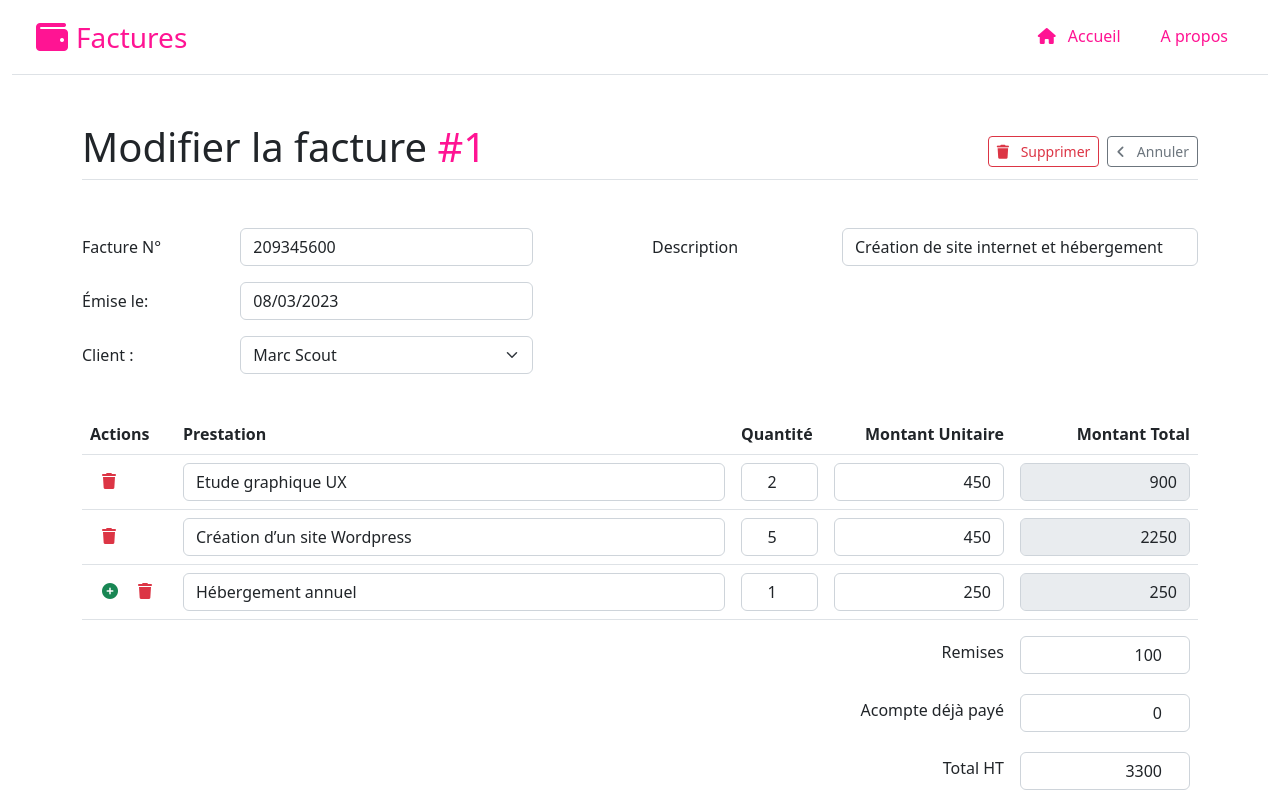
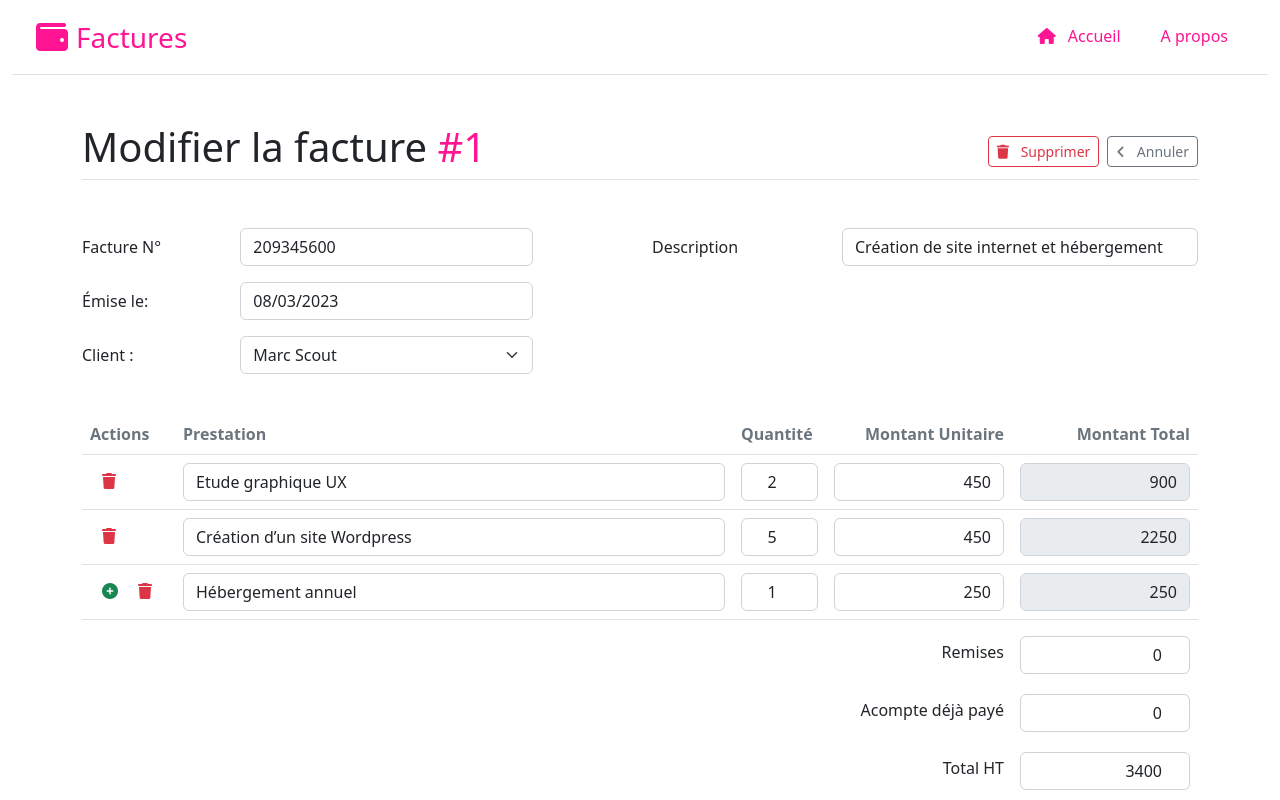
Before and after one commit to RomainAROLDI/vue-js-bill-app, a Vue app: page /bill/1 in a window 1280 px wide. Shown: the top 800 px of the page. Built offline with nearby package versions, Linux system fonts and the light colour scheme.

Commit message:
Create bill store

```diff
--- a/package.json
+++ b/package.json
@@ -13,6 +13,7 @@
     "@fortawesome/fontawesome-free": "^6.4.0",
     "bootstrap": "^5.2.3",
     "font-awesome": "^4.7.0",
+    "lodash.clonedeep": "^4.5.0",
     "pinia": "^2.0.32",
     "vue": "^3.2.47",
     "vue-router": "^4.1.6"
--- a/src/components/BillList.vue
+++ b/src/components/BillList.vue
@@ -3,6 +3,7 @@
         <thead>
             <slot name="head">
                 <tr>
+                    <th scope="col">#</th>
                     <th scope="col">Date</th>
                     <th scope="col">Description</th>
                     <th scope="col">Numéro</th>
--- a/src/components/BillListItem.vue
+++ b/src/components/BillListItem.vue
@@ -3,6 +3,7 @@
         <td>{{ bill.id }}</td>
         <td>{{ bill.date }}</td>
         <td>{{ bill.description }}</td>
+        <td>{{ bill.billnum }}</td>
         <td>{{ bill.client.firstName }} {{ bill.client.lastName }} ({{ bill.client.companyName }})</td>
         <td>{{ bill.totalHT.toFixed(2).replace('.', ',') }} € HT</td>
         <td>{{ bill.totalTTC.toFixed(2).replace('.', ',') }} € TTC</td>
--- /dev/null
+++ b/src/interfaces/billInterface.js
@@ -0,0 +1,21 @@
+import prestationInterface from "@/interfaces/prestationInterface";
+
+const date = new Date().toLocaleDateString('fr-FR', {
+    day: 'numeric',
+    month: 'numeric',
+    year: 'numeric'
+});
+
+export default {
+    id: -1,
+    billnum: 0,
+    description: '',
+    date: date,
+    client: {},
+    prestations: [{...prestationInterface}],
+    discount: 0.0,
+    paid: 0.0,
+    totalHT: 0,
+    tva: 20,
+    totalTTC: 0
+}
--- /dev/null
+++ b/src/stores/bill.js
@@ -0,0 +1,141 @@
+import {defineStore} from "pinia";
+import billInterface from "@/interfaces/billInterface";
+import cloneDeep from "lodash.clonedeep";
+
+const useBillStore = defineStore('bill', {
+    state() {
+        return {
+            bill: {},
+            bills: [
+                {
+                    id: 1,
+                    billnum: 209345600,
+                    description: 'Création de site internet et hébergement',
+                    date: '08/03/2023',
+                    client: {
+                        idclient: 1,
+                        firstName: 'Marc',
+                        lastName: 'Scout',
+                        companyName: 'Lumon Industries'
+                    },
+                    prestations: [
+                        {
+                            description: 'Etude graphique UX',
+                            qty: 2,
+                            price: 450.0
+                        },
+                        {
+                            description: 'Création d’un site Wordpress',
+                            qty: 5,
+                            price: 450.0
+                        },
+                        {
+                            description: 'Hébergement annuel',
+                            qty: 1,
+                            price: 250.0
+                        }
+                    ],
+                    discount: 0.0,
+                    paid: 0.0,
+                    totalHT: 3400,
+                    tva: 20,
+                    totalTTC: 4080
+                },
+                {
+                    id: 2,
+                    billnum: 209345601,
+                    description: 'Prestation de formation',
+                    date: '15/03/2023',
+                    client: {
+                        idclient: 2,
+                        firstName: 'Harry',
+                        lastName: 'Potter',
+                        companyName: 'Poudlard & Co.'
+                    },
+                    prestations: [
+                        {
+                            description: 'Apprentissage du maniement de la bagette',
+                            qty: 1,
+                            price: 450.0
+                        },
+                        {
+                            description: 'Permis de balais',
+                            qty: 2,
+                            price: 450.0
+                        },
+                        {
+                            description: 'Leçon de sort d’abondance',
+                            qty: 2,
+                            price: 450.0
+                        }
+                    ],
+                    discount: 0.0,
+                    paid: 0.0,
+                    totalHT: 2250,
+                    tva: 20,
+                    totalTTC: 2700
+                },
+                {
+                    id: 3,
+                    billnum: 20945321,
+                    description: 'Création de site internet et hébergement',
+                    date: '31/03/2023',
+                    client: {
+                        idclient: 1,
+                        firstName: 'Luc',
+                        lastName: 'Skywalker',
+                        companyName: 'Ordre des Jedi'
+                    },
+                    prestations: [
+                        {
+                            description: 'Etude graphique UX',
+                            qty: 2,
+                            price: 450.0
+                        },
+                        {
+                            description: 'Création d’un site Wordpress',
+                            qty: 5,
+                            price: 450.0
+                        },
+                        {
+                            description: 'Hébergement annuel',
+                            qty: 1,
+                            price: 250.0
+                        }
+                    ],
+                    discount: 0.0,
+                    paid: 0.0,
+                    totalHT: 3400,
+                    tva: 20,
+                    totalTTC: 4080
+                }
+            ]
+        }
+    },
+    getters: {
+        totalBills: (state) => state.bills.length
+    },
+    actions: {
+        createBill() {
+            this.$patch({bill: cloneDeep(billInterface)});
+        },
+        updateBill(id) {
+            const billToEdit = this.bills.find((bill) => bill.id == id);
+            this.$patch({bill: cloneDeep(billToEdit)});
+        },
+        saveBill(bill) {
+            if (bill.id && bill.id > 0) {
+                const billIndexToSave = this.bills.findIndex((b) => b.id == bill.id);
+                this.bills[billIndexToSave] = cloneDeep(bill);
+            } else {
+                this.bills.push(cloneDeep({...bill, id: this.bills.length + 1}));
+            }
+        },
+        deleteBill(id) {
+            const billIndexToDelete = this.bills.findIndex((bill) => bill.id == id);
+            this.bills.splice(billIndexToDelete, 1);
+        }
+    }
+});
+
+export {useBillStore};
--- a/src/views/BillView.vue
+++ b/src/views/BillView.vue
@@ -6,7 +6,13 @@
                 <span v-if="!isNewBill" class="text-primary">#{{ id }}</span>
             </h1>
             <div class="d-flex gap-2">
-                <BButton v-if="!isNewBill" size="sm" variant="outline-danger" icon-left="trash">
+                <BButton
+                        v-if="!isNewBill"
+                        size="sm"
+                        variant="outline-danger"
+                        icon-left="trash"
+                        @click="deleteBill()"
+                >
                     Supprimer
                 </BButton>
                 <BButton to="/" size="sm" variant="outline-secondary" icon-left="angle-left">
@@ -15,6 +21,7 @@
             </div>
         </div>
 
+        <section v-if="bill && bill.id">
             <div class="row justify-content-between">
                 <div class="col-md-6 col-lg-5">
                     <div class="mb-3 row">
@@ -71,11 +78,11 @@
             <table class="table mt-4">
                 <thead>
                 <tr>
-                <th scope="col">Actions</th>
-                <th scope="col">Prestation</th>
-                <th scope="col">Quantité</th>
-                <th scope="col" class="text-end">Montant Unitaire</th>
-                <th scope="col" class="text-end">Montant Total</th>
+                    <th scope="col" class="text-muted">Actions</th>
+                    <th scope="col" class="text-muted">Prestation</th>
+                    <th scope="col" class="text-muted">Quantité</th>
+                    <th scope="col" class="text-end text-muted">Montant Unitaire</th>
+                    <th scope="col" class="text-end text-muted">Montant Total</th>
                 </tr>
                 </thead>
                 <tbody>
@@ -187,11 +194,12 @@
 
             <div class="row">
                 <div class="col text-end">
-                <b-button @click="saveBill()" icon-right="fas fa-floppy-disk" class="text-white">
+                    <b-button @click="saveBill(bill)" icon-right="fas fa-floppy-disk" class="text-white">
                         {{ isNewBill ? 'Enregistrer' : 'Modifier' }}
                     </b-button>
                 </div>
             </div>
+        </section>
 
         <pre class="card p-2" v-if="debug">
       {{ bill }}
@@ -203,6 +211,8 @@
 import {clientOptions} from '@/libs/clientOptions'
 import BButton from "@/components/BButton.vue";
 import prestationInterface from "@/interfaces/prestationInterface.js";
+import {mapWritableState, mapActions} from "pinia";
+import {useBillStore} from "@/stores/bill";
 
 export default {
     components: {BButton},
@@ -215,44 +225,11 @@ export default {
     data() {
         return {
             debug: false,
-            clientOptions,
-            bill: {
-                id: 1,
-                billnum: 209345600,
-                description: 'Création de site internet et hébergement',
-                date: '08/03/2023',
-                client: {
-                    idclient: 1,
-                    firstName: 'Marc',
-                    lastName: 'Scout',
-                    companyName: 'Lumon Industries'
-                },
-                prestations: [
-                    {
-                        description: 'Etude graphique UX',
-                        qty: 2,
-                        price: 450.0
-                    },
-                    {
-                        description: 'Création d’un site Wordpress',
-                        qty: 5,
-                        price: 450.0
-                    },
-                    {
-                        description: 'Hébergement annuel',
-                        qty: 1,
-                        price: 250.0
-                    }
-                ],
-                discount: 100,
-                totalHT: 3400,
-                paid: 0.0,
-                tva: 20,
-                totalTTC: 4080
-            }
+            clientOptions
         }
     },
     computed: {
+        ...mapWritableState(useBillStore, ['bill']),
         // est-ce une nouvelle facture ? ou est-on en train de modifier une facture enregistrée ?
         isNewBill() {
             return !this.id || this.id < 0
@@ -278,6 +255,7 @@ export default {
         }
     },
     methods: {
+        ...mapActions(useBillStore, ['createBill', 'updateBill', 'saveBill', 'deleteBill']),
         formatPrice(price, suffix = "") {
             if (price % 1 === 0) {
                 return price + "  € " + suffix;
@@ -290,6 +268,13 @@ export default {
         onDeletePrestation(index) {
             this.bill.prestations.splice(index, 1);
         }
+    },
+    mounted() {
+        if (this.isNewBill) {
+            this.createBill();
+        } else {
+            this.updateBill(this.id);
+        }
     }
 }
 </script>
--- a/src/views/HomeView.vue
+++ b/src/views/HomeView.vue
@@ -16,6 +16,10 @@
                     @onEditBill="editBill($event)"
             />
         </BillList>
+
+        <p class="text-center text-muted">
+            {{ totalBills }} facture<span v-if="totalBills > 1">s</span>
+        </p>
     </main>
 </template>
 
@@ -23,6 +27,8 @@
 import BillList from '@/components/BillList.vue'
 import BillListItem from '@/components/BillListItem.vue'
 import BButton from "@/components/BButton.vue";
+import {mapState, mapActions} from "pinia";
+import {useBillStore} from "@/stores/bill";
 
 export default {
     components: {
@@ -30,128 +36,20 @@ export default {
         BillList,
         BillListItem
     },
-    data() {
-        return {
-            bills: [
-                {
-                    id: 1,
-                    billnum: 209345600,
-                    description: 'Création de site internet et hébergement',
-                    date: '08/03/2023',
-                    client: {
-                        idclient: 1,
-                        firstName: 'Marc',
-                        lastName: 'Scout',
-                        companyName: 'Lumon Industries'
-                    },
-                    prestations: [
-                        {
-                            description: 'Etude graphique UX',
-                            qty: 2,
-                            price: 450.0
-                        },
-                        {
-                            description: 'Création d’un site Wordpress',
-                            qty: 5,
-                            price: 450.0
-                        },
-                        {
-                            description: 'Hébergement annuel',
-                            qty: 1,
-                            price: 250.0
-                        }
-                    ],
-                    discount: 0.0,
-                    paid: 0.0,
-                    totalHT: 3400,
-                    tva: 20,
-                    totalTTC: 4080
-                },
-                {
-                    id: 2,
-                    billnum: 209345601,
-                    description: 'Prestation de formation',
-                    date: '15/03/2023',
-                    client: {
-                        idclient: 2,
-                        firstName: 'Harry',
-                        lastName: 'Potter',
-                        companyName: 'Poudlard & Co.'
-                    },
-                    prestations: [
-                        {
-                            description: 'Apprentissage du maniement de la bagette',
-                            qty: 1,
-                            price: 450.0
-                        },
-                        {
-                            description: 'Permis de balais',
-                            qty: 2,
-                            price: 450.0
-                        },
-                        {
-                            description: 'Leçon de sort d’abondance',
-                            qty: 2,
-                            price: 450.0
-                        }
-                    ],
-                    discount: 0.0,
-                    paid: 0.0,
-                    totalHT: 2250,
-                    tva: 20,
-                    totalTTC: 2700
-                },
-                {
-                    id: 3,
-                    billnum: 20945321,
-                    description: 'Création de site internet et hébergement',
-                    date: '31/03/2023',
-                    client: {
-                        idclient: 1,
-                        firstName: 'Luc',
-                        lastName: 'Skywalker',
-                        companyName: 'Ordre des Jedi'
-                    },
-                    prestations: [
-                        {
-                            description: 'Etude graphique UX',
-                            qty: 2,
-                            price: 450.0
-                        },
-                        {
-                            description: 'Création d’un site Wordpress',
-                            qty: 5,
-                            price: 450.0
-                        },
-                        {
-                            description: 'Hébergement annuel',
-                            qty: 1,
-                            price: 250.0
-                        }
-                    ],
-                    discount: 0.0,
-                    paid: 0.0,
-                    totalHT: 3400,
-                    tva: 20,
-                    totalTTC: 4080
-                }
-            ]
-        }
+    computed: {
+        ...mapState(useBillStore, ['bills', 'totalBills'])
     },
     methods: {
-        // méthode appelée lorsque le composant enfant envoie
-        // l'évémenent onDeleteBill
-        deleteBill(id) {
-            console.log('delete bill with id : ', id)
-        },
+        ...mapActions(useBillStore, ['deleteBill']),
+
         // méthode appelée lorsque le composant enfant envoie
         // l'évémenent onEditBill
         editBill(id) {
             this.$router.push({
                 name: 'bill',
                 params: {id}
-            })
-            console.log('edit bill with id : ', id)
+            });
+            console.log('edit bill with id : ', id);
         }
     }
 }
```
Also changed, not shown: src/stores/counter.js (deleted, +0 -12 lines), 1 other file (tests, documents, lock files or other folders). Lines whose indentation alone changed are shown as unchanged.
